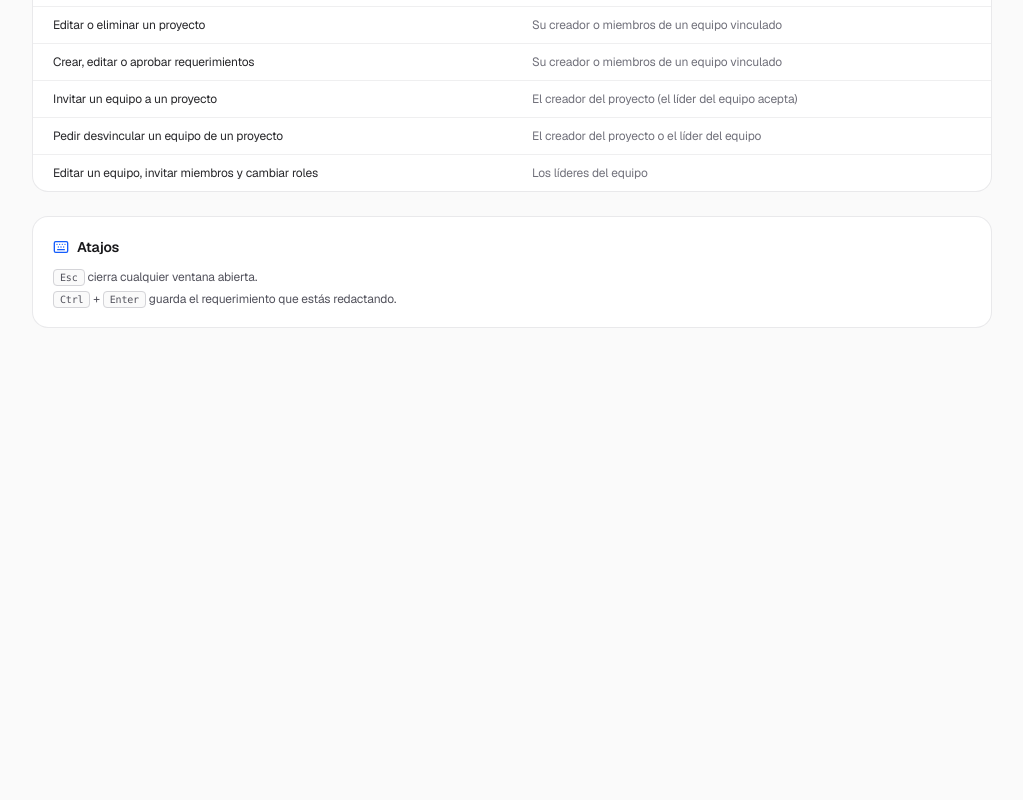
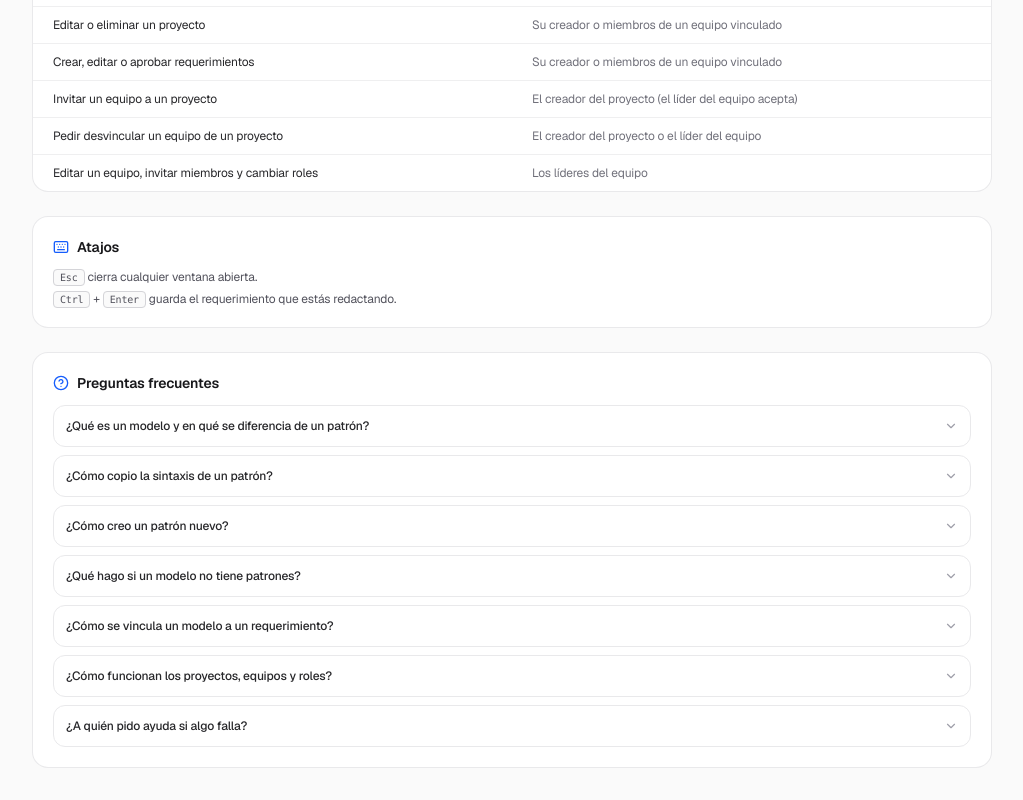
Before and after one commit to JavSalL/EasyReq, a Next.js app: page /ayuda in a window 1280 px wide. Shown: the part 898-1698 px from the top of the page, without its empty margins (256-1279 px from the left). Before the commit the page ends 1258 px from the top, so only its background shows below. Built offline with nearby package versions, Linux system fonts and the light colour scheme; no server answers; the database is empty; sample sign-in values are in the browser's storage.

Commit message:
feat(KAN-10): apartado de ayuda con uso de modelos (#2)
Agrega Centro de Ayuda con guia de modelos, ejemplos de sintaxis y FAQ; enlaza Ayuda en el sidebar.

Co-authored-by: Kevin dev <kevincarolml0@gmail.com>
Co-authored-by: danielpulid0 <pulido.daniel@uabc.edu.mx>

```diff
--- a/app/ayuda/page.tsx
+++ b/app/ayuda/page.tsx
@@ -3,7 +3,7 @@
 import React from 'react';
 import Link from 'next/link';
 import {
-  HelpCircle, FolderGit2, FileText, Users, BookOpen, Shield, Sparkles, Keyboard, ChevronRight
+  HelpCircle, FolderGit2, FileText, Users, BookOpen, Shield, Sparkles, Keyboard, ChevronRight, ChevronDown
 } from 'lucide-react';
 import { tarjeta } from '@/components/ui/estilos';
 
@@ -66,6 +66,37 @@ const PERMISOS: Array<[string, string]> = [
   ['Invitar un equipo a un proyecto', 'El creador del proyecto (el líder del equipo acepta)'],
   ['Pedir desvincular un equipo de un proyecto', 'El creador del proyecto o el líder del equipo'],
   ['Editar un equipo, invitar miembros y cambiar roles', 'Los líderes del equipo'],
+];
+
+const FAQS = [
+  {
+    pregunta: '¿Qué es un modelo y en qué se diferencia de un patrón?',
+    respuesta: 'El modelo es el enfoque o familia de especificación (EARS, Sistemas Embebidos, Dr. Reyes). El patrón es una plantilla concreta dentro de ese modelo (por ejemplo, “Event-Driven” dentro de EARS). Un modelo agrupa varios patrones.',
+  },
+  {
+    pregunta: '¿Cómo copio la sintaxis de un patrón?',
+    respuesta: 'Ve a Patrones y Modelos, localiza la tarjeta del patrón y pulsa el icono de copiar (Copy). Verás un aviso de “Sintaxis copiada al portapapeles” y podrás pegarla en el editor del requerimiento.',
+  },
+  {
+    pregunta: '¿Cómo creo un patrón nuevo?',
+    respuesta: 'En Patrones y Modelos pulsa “Nuevo Patrón”, elige el modelo al que pertenece, escribe un nombre descriptivo (por ejemplo “Timing Constraint”) y la sintaxis o prompt con placeholders entre < >. Guarda y aparecerá en el catálogo.',
+  },
+  {
+    pregunta: '¿Qué hago si un modelo no tiene patrones?',
+    respuesta: 'Verifica que el filtro de pestaña sea el correcto y limpia el buscador. Si el catálogo aún está vacío, es probable que falte la siembra inicial (seed) de Firestore; pide a un administrador que ejecute la inicialización de catálogos o crea los patrones manualmente con “Nuevo Patrón”.',
+  },
+  {
+    pregunta: '¿Cómo se vincula un modelo a un requerimiento?',
+    respuesta: 'Al crear o editar un requerimiento selecciona el modelo correspondiente y redacta el texto siguiendo la sintaxis del patrón elegido. El modelo queda registrado como referencia del estilo usado; el texto del requerimiento es el que debe respetar la plantilla.',
+  },
+  {
+    pregunta: '¿Cómo funcionan los proyectos, equipos y roles?',
+    respuesta: 'Los proyectos agrupan requerimientos. Cada proyecto tiene un equipo con miembros y roles (por ejemplo, administrador, analista). Gestiona los equipos desde la sección “Equipos” y asigna personas a cada proyecto para colaborar.',
+  },
+  {
+    pregunta: '¿A quién pido ayuda si algo falla?',
+    respuesta: 'Pregunta primero a tu líder de equipo o administrador del proyecto. Si el problema es técnico (error al guardar, catálogo vacío, sesión), repórtalo con captura de pantalla, pasos para reproducirlo y el mensaje de error exacto.',
+  },
 ];
 
 export default function AyudaPage() {
@@ -140,6 +171,29 @@ export default function AyudaPage() {
           </li>
         </ul>
       </section>
+
+      <section className={`${tarjeta} p-5`}>
+        <h2 className="text-sm font-semibold text-zinc-900 dark:text-zinc-100 flex items-center gap-2 mb-3">
+          <HelpCircle size={16} className="text-blue-600 dark:text-blue-400" />
+          Preguntas frecuentes
+        </h2>
+        <div className="space-y-2">
+          {FAQS.map((faq) => (
+            <details
+              key={faq.pregunta}
+              className="group rounded-xl border border-zinc-200/80 dark:border-zinc-800/80 p-3 text-xs open:bg-zinc-50 dark:open:bg-zinc-900/40 transition-colors"
+            >
+              <summary className="font-medium text-zinc-800 dark:text-zinc-200 cursor-pointer list-none flex items-center justify-between gap-2">
+                <span>{faq.pregunta}</span>
+                <ChevronDown size={14} className="text-zinc-400 group-open:rotate-180 transition-transform shrink-0" />
+              </summary>
+              <p className="mt-2 text-zinc-600 dark:text-zinc-400 leading-relaxed pl-1">
+                {faq.respuesta}
+              </p>
+            </details>
+          ))}
+        </div>
+      </section>
     </div>
   );
 }
```
